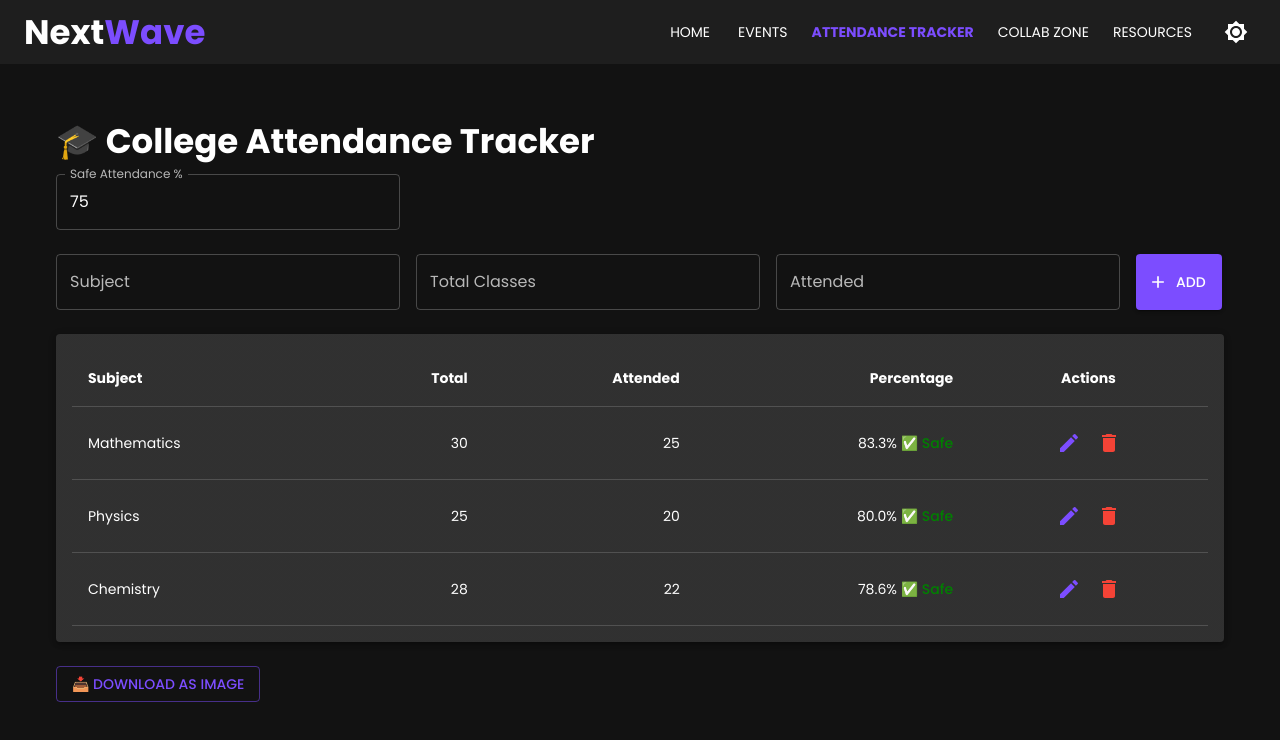
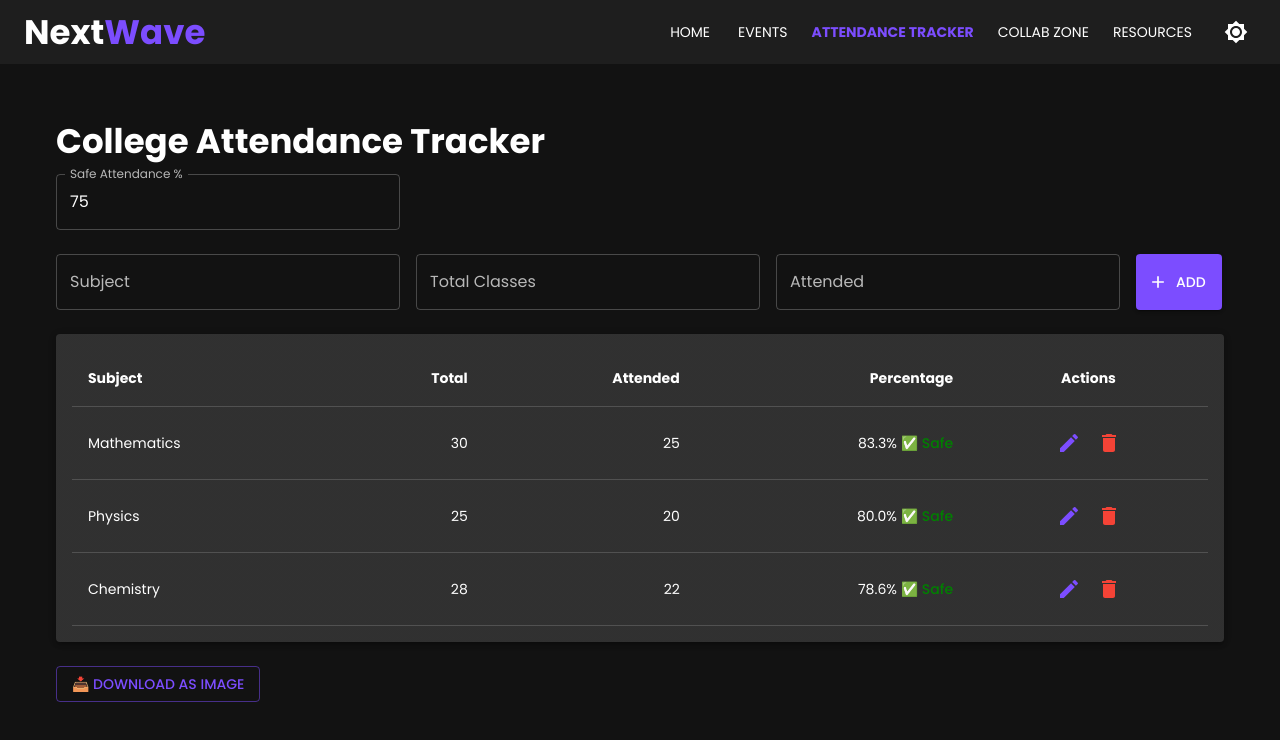
Before and after one commit to AnishaGupta-tech/NextWave, a React (Create React App) app: page / in a window 1280 px wide. Both pictures are taken after a click on the button "ATTENDANCE TRACKER". Shown: the top 740 px of the page. Built offline with nearby package versions, Linux system fonts and the light colour scheme.

Commit message:
content updated

```diff
--- a/src/pages/AttendanceTracker.js
+++ b/src/pages/AttendanceTracker.js
@@ -90,7 +90,7 @@ const AttendanceTracker = () => {
   return (
     <Box sx={{ p: 4 }}>
       <Typography variant="h4" gutterBottom sx={{ fontWeight: 'bold' }}>
-        🎓 College Attendance Tracker
+        College Attendance Tracker
       </Typography>
 
       {/* Safe Percentage Input */}
```
